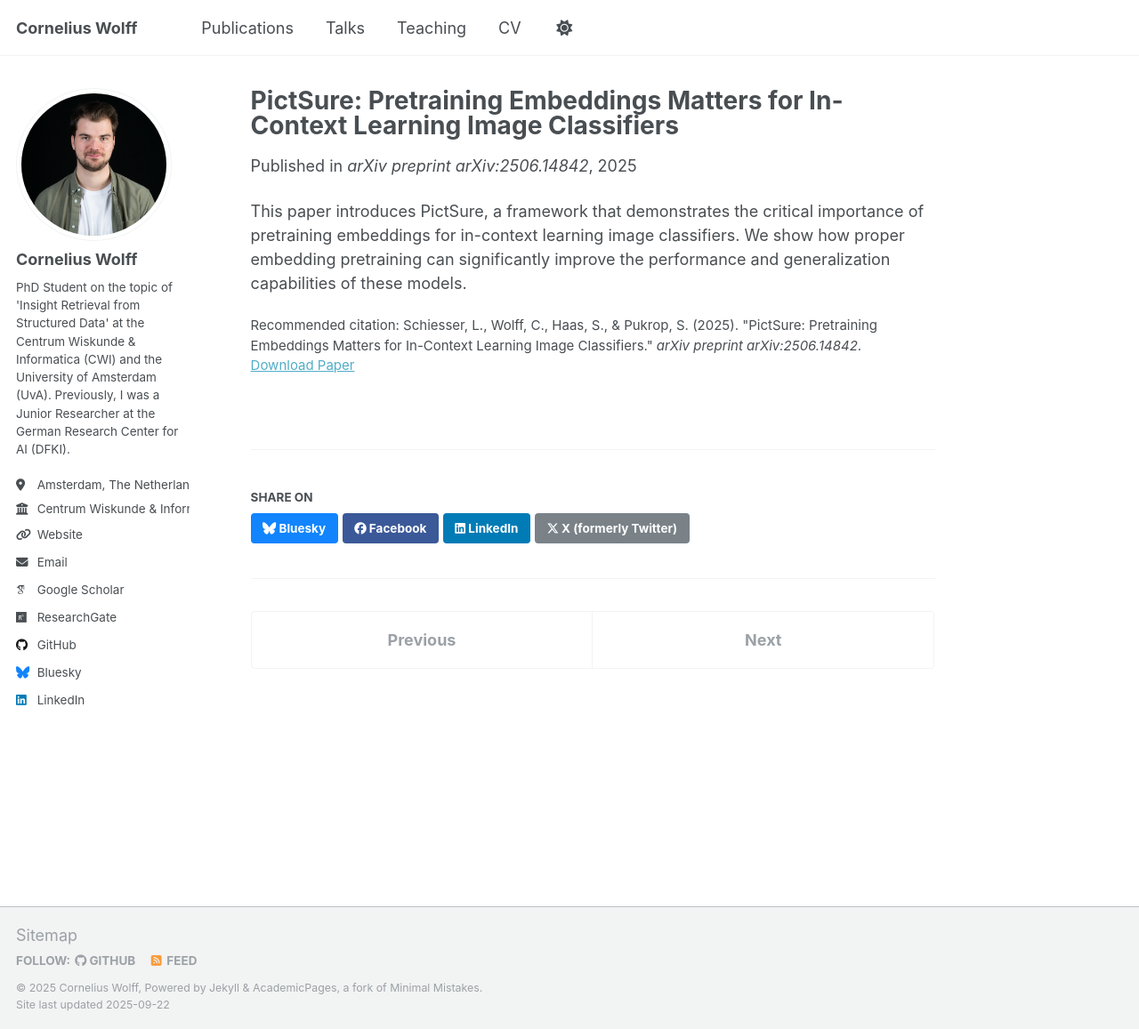
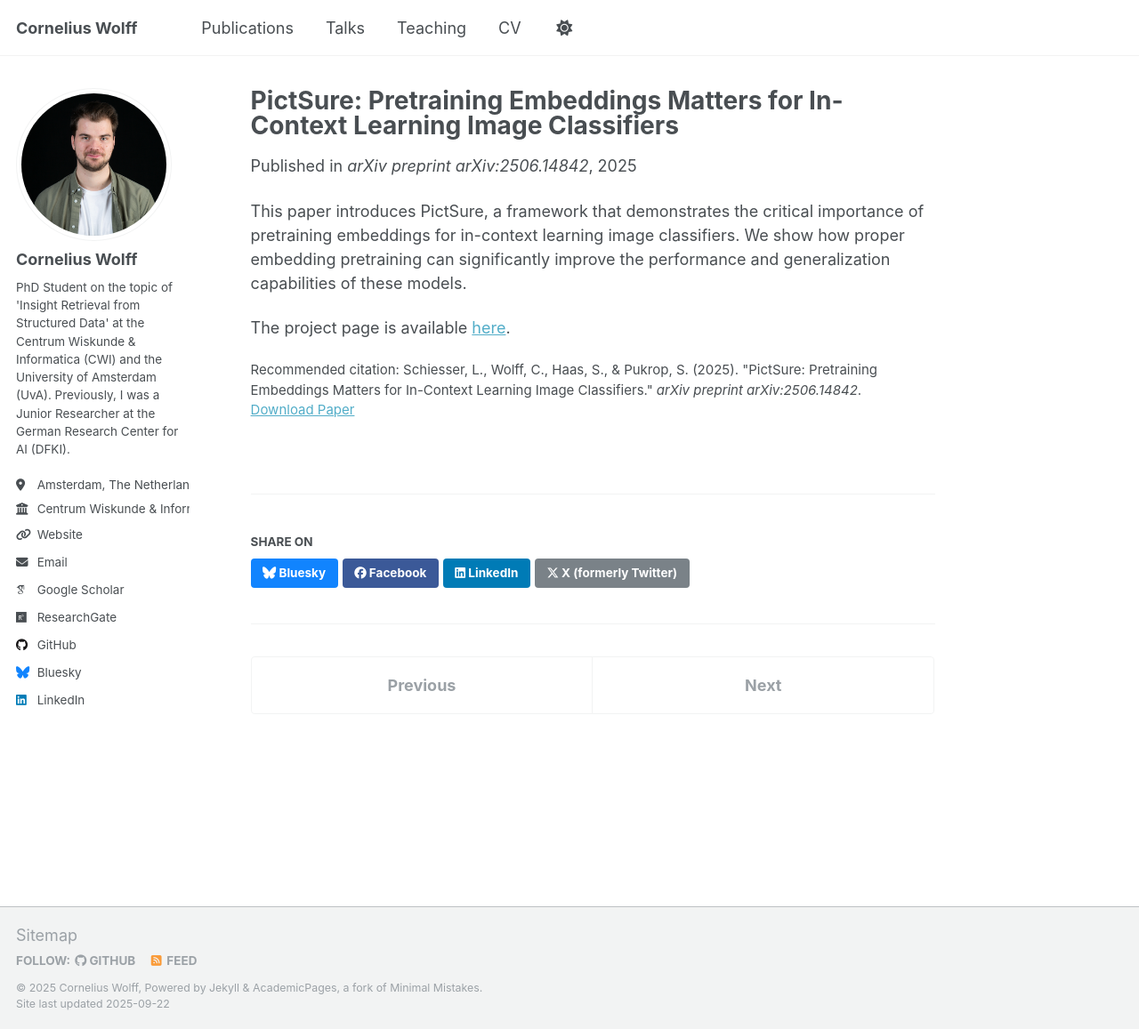
Before and after one commit to cowolff/cowolff.github.io, a Jekyll site: the page built from _publications/2025-06-01-schiesser2025pictsure.md, in a window 1280 px wide and 1157 px high. Shown: the whole window at 89% size. Built offline with Jekyll 4.4.1, drawn with Linux system fonts in a browser that asks for light colours; some web fonts are replaced; a script that is not in the unit is left out.

Commit message:
feat: Added pictsure website link

```diff
--- a/_publications/2025-06-01-schiesser2025pictsure.md
+++ b/_publications/2025-06-01-schiesser2025pictsure.md
@@ -11,3 +11,5 @@ citation: 'Schiesser, L., Wolff, C., Haas, S., & Pukrop, S. (2025). &quot;PictSu
 ---
 
 This paper introduces PictSure, a framework that demonstrates the critical importance of pretraining embeddings for in-context learning image classifiers. We show how proper embedding pretraining can significantly improve the performance and generalization capabilities of these models.
+
+The project page is available [here](https://pictsure.github.io).
```
